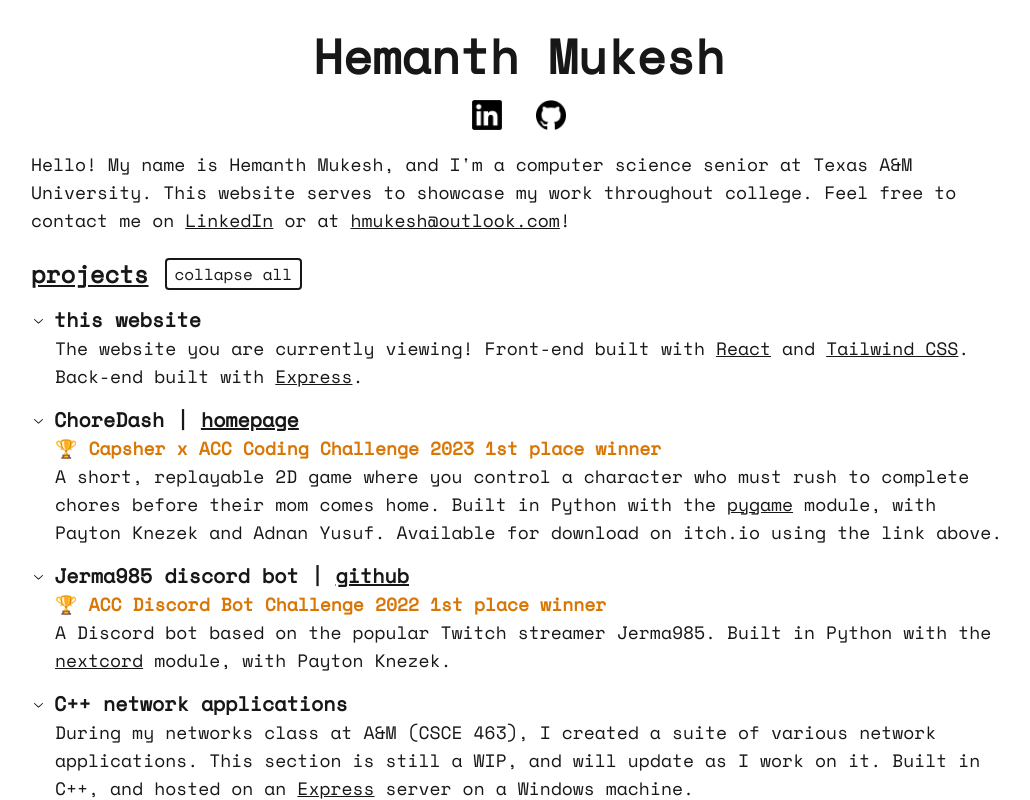
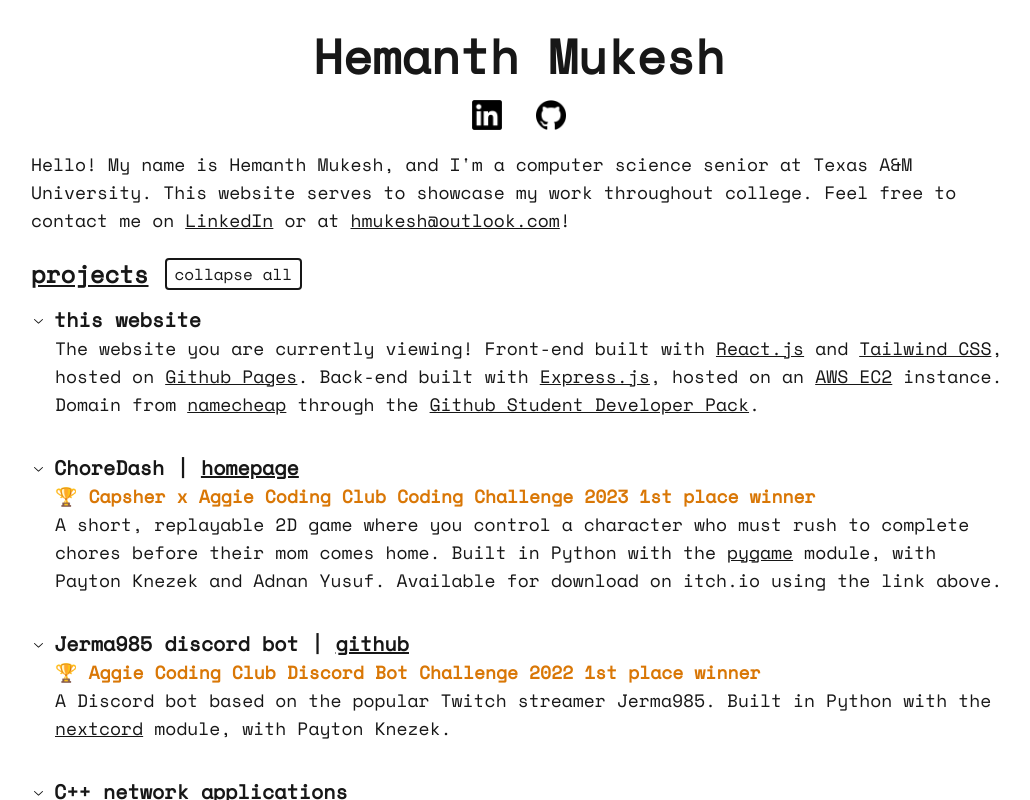
Before and after one commit to hmukesh5/hmukesh5.github.io, a React (Vite) app: page / in a window 1280 px wide. Both pictures are taken after a click on the button "expand all". Shown: the top 800 px of the page, without its empty margins (121-1151 px from the left). Built offline with nearby package versions, Linux system fonts and the light colour scheme.

Commit message:
content updates

```diff
--- a/src/App.tsx
+++ b/src/App.tsx
@@ -21,15 +21,22 @@
 
     const darkmodeSwitcher = `${darkMode ? 'hover:bg-neutral-200 hover:text-black' : 'hover:bg-neutral-900 hover:text-neutral-100'}`;
 
-    const reactLink = <a href="https://react.dev/" className={`underline ${darkmodeSwitcher}`} target="_blank">React</a>;
+    const reactLink = <a href="https://react.dev/" className={`underline ${darkmodeSwitcher}`} target="_blank">React.js</a>;
     const tailwindCSSLink = <a href="https://tailwindcss.com/" className={`underline ${darkmodeSwitcher}`} target="_blank">Tailwind CSS</a>;
     const wordleLink = <a href="https://www.nytimes.com/games/wordle/index.html" className={`underline ${darkmodeSwitcher}`} target="_blank">Wordle</a>;
     const pygameLink = <a href="https://www.pygame.org/wiki/about" className={`underline ${darkmodeSwitcher}`} target="_blank">pygame</a>;
     const nextcordLink = <a href="https://docs.nextcord.dev/en/stable/" className={`underline ${darkmodeSwitcher}`} target="_blank">nextcord</a>;
-    const expressLink = <a href="https://expressjs.com/" className={`underline ${darkmodeSwitcher}`} target="_blank">Express</a>;
+    const expressLink = <a href="https://expressjs.com/" className={`underline ${darkmodeSwitcher}`} target="_blank">Express.js</a>;
     const githubLink = <a href="https://github.com/hmukesh5" className={`underline ${darkmodeSwitcher}`} target="_blank">Github</a>;
     const linkedinLink = <a href="https://linkedin.com/in/hmukesh5" className={`underline ${darkmodeSwitcher}`} target="_blank">LinkedIn</a>;
     const emailLink = <a href="mailto:hmukesh@outlook.com" className={`underline ${darkmodeSwitcher}`}>hmukesh@outlook.com</a>;
+    const awsec2Link = <a href="https://aws.amazon.com/ec2/" className={`underline ${darkmodeSwitcher}`} target="_blank">AWS EC2</a>;
+    const servercodeLink = <a href="https://github.com/hmukesh5/hmukesh5.github.io/tree/main/server" className={`underline ${darkmodeSwitcher}`} target="_blank">server</a>;
+    const namecheapLink = <a href="https://www.namecheap.com/" className={`underline ${darkmodeSwitcher}`} target="_blank">namecheap</a>;
+    const githubStudentLink = <a href="https://education.github.com/pack/offers" className={`underline ${darkmodeSwitcher}`} target="_blank">Github Student Developer Pack</a>;
+    const githubPagesLink = <a href="https://pages.github.com/" className={`underline ${darkmodeSwitcher}`} target="_blank">Github Pages</a>;
+    const letsencryptLink = <a href="https://letsencrypt.org/" className={`underline ${darkmodeSwitcher}`} target="_blank">Let's Encrypt</a>;
+    const googleDNSLink = <a href="https://developers.google.com/speed/public-dns" className={`underline ${darkmodeSwitcher}`} target="_blank">Google's DNS Servers</a>;
 
     const handleDNSLookupSubmit = async () => {
         try {
@@ -75,14 +82,14 @@
             title: <>this website</>,
             link: <></>,
             content: <>The website you are currently viewing!
-                       Front-end built with {reactLink} and {tailwindCSSLink}. Back-end built with {expressLink}.</>
+                       Front-end built with {reactLink} and {tailwindCSSLink}, hosted on {githubPagesLink}. Back-end built with {expressLink}, hosted on an {awsec2Link} instance. Domain from {namecheapLink} through the {githubStudentLink}.</>
         },
         {
             value: "choredash",
             title: <>ChoreDash | </>,
             link: <a href="https://hmukesh.itch.io/chore-dash" target="_blank" className={`underline ${darkmodeSwitcher}`}>homepage</a>,
             content:<>
-                        <span className="font-bold text-amber-600">🏆 Capsher x ACC Coding Challenge 2023 1st place winner</span>
+                        <span className="font-bold text-amber-600">🏆 Capsher x Aggie Coding Club Coding Challenge 2023 1st place winner</span>
                         <br/>
                         A short, replayable 2D game where you control a character who must rush to complete chores before their mom comes home.
                         Built in Python with the {pygameLink} module, with Payton Knezek and Adnan Yusuf. Available for download on itch.io using the link above.
@@ -93,7 +100,7 @@
             title: <>Jerma985 discord bot | </>,
             link: <a href="https://github.com/prknezek/Jerma985Bot" target="_blank" className={`underline ${darkmodeSwitcher}`}>github</a>,
             content:<>
-                        <span className="font-bold text-amber-600">🏆 ACC Discord Bot Challenge 2022 1st place winner</span>
+                        <span className="font-bold text-amber-600">🏆 Aggie Coding Club Discord Bot Challenge 2022 1st place winner</span>
                         <br/>
                         A Discord bot based on the popular Twitch streamer Jerma985.
                         Built in Python with the {nextcordLink} module, with Payton Knezek.
@@ -105,15 +112,16 @@
             link: <></>,
             content:<>
                         During my networks class at A&M (CSCE 463), I created a suite of various network applications. This section is still a WIP, and will update as I work on it.
-                        Built in C++, and hosted on an {expressLink} server on a Windows machine.
-                        <br/><br/>
+                        Built in C++, and hosted on an {awsec2Link} instance running an {expressLink} {servercodeLink}. HTTPS certification from {letsencryptLink}.
+                        <br/>
+                        <div className="h-2" />
                         <span className="underline">DNS Lookup Tool:</span>
                         <br/>
                         <p className="mb-3">
                             DNS stands for Domain Name Service.
-                            It allows browsers and applications to map words like "google.com" to an IP address of a machine that it can find and connect to.
-                            Below, you can input a domain and make a request to see the IP addresses associated with that domain.
-                            Try typing in "google.com" or this website, "hmukesh.me".
+                            It allows applications to lookup the IP addresses of domains like "youtube.com" so that it can connect to YouTube's servers.
+                            Below, you can lookup those IP addresses yourself on {googleDNSLink}.
+                            Try typing in "google.com", or this website, "hmukesh.me".
                         </p>
                         Input:
                         <div>
--- a/src/components/project.tsx
+++ b/src/components/project.tsx
@@ -29,7 +29,7 @@
         </Accordion.Header>
         <Accordion.Content className="AccordionContent ml-6 text-base sm:text-lg">
         {content}
-        <div className="text-xs h-1" />
+        <div className="text-xs h-6" />
         </Accordion.Content>
     </Accordion.Item>
 );
```
